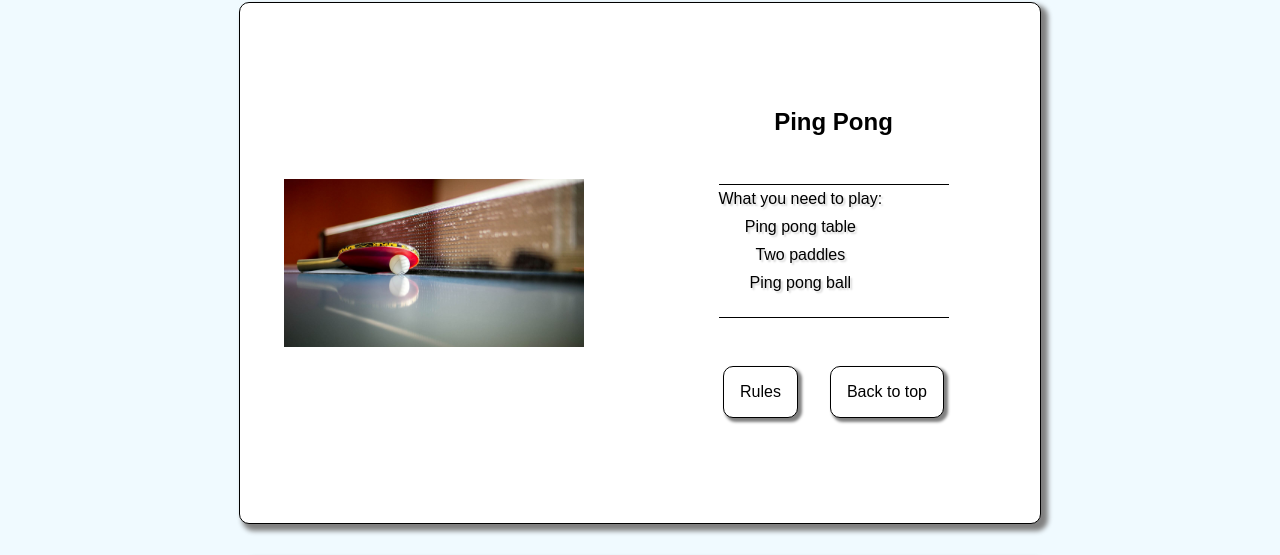
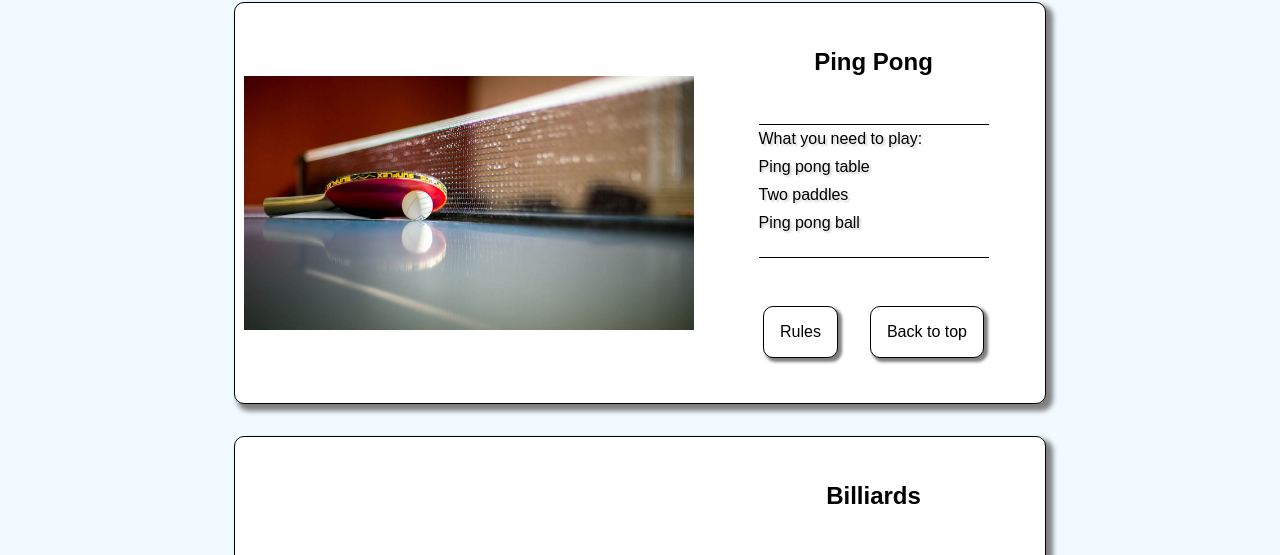
Before and after one commit to RSK9903/rainy-day-activities, a plain HTML site: page activities.html in a window 1280 px wide. Shown: the part 168-723 px from the top of the page. Drawn offline with Linux system fonts and the light colour scheme.

Commit message:
activities update

```diff
--- a/activities.html
+++ b/activities.html
@@ -102,9 +102,11 @@
                 <div class="description">
                     <ul>
                         <li>What you need to play:</li>
+                        <ul>
                         <li>Ping pong table</li>
                         <li>Two paddles</li>
                         <li>Ping pong ball</li>
+                        </ul>
                     </ul>
                 </div>
                 <ul>
--- a/styles.css
+++ b/styles.css
@@ -469,8 +469,8 @@ body {
     background-color: white;
     border-radius: 10px;
     box-shadow: 5px 5px 5px 2px grey;
-    width: 800px;
-    height: 520px;
+    width: 810px;
+    height: 400px;
     flex-direction: row;
     justify-content: space-around;
 }
@@ -489,7 +489,7 @@ body {
 
 .activities section div div ul {
     flex-direction: column;
-    align-items: center;
+    align-items: flex-start;
 }
 .activities section div div ul li {
     margin: 5px 0 5px 0;
@@ -511,7 +511,7 @@ body {
 }
 
 .activities section img {
-    width: 300px;
+    width: 450px;
 }
 
 .activities section > div > ul {
```
